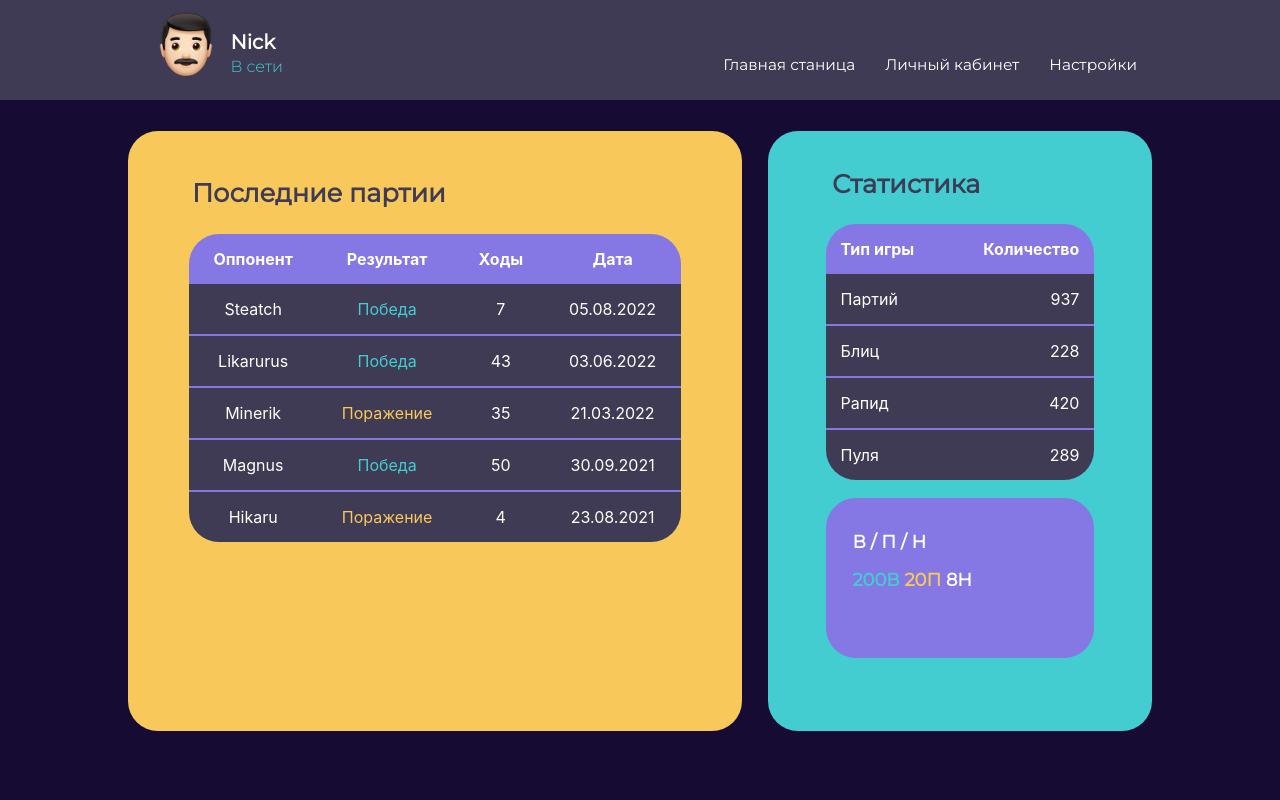
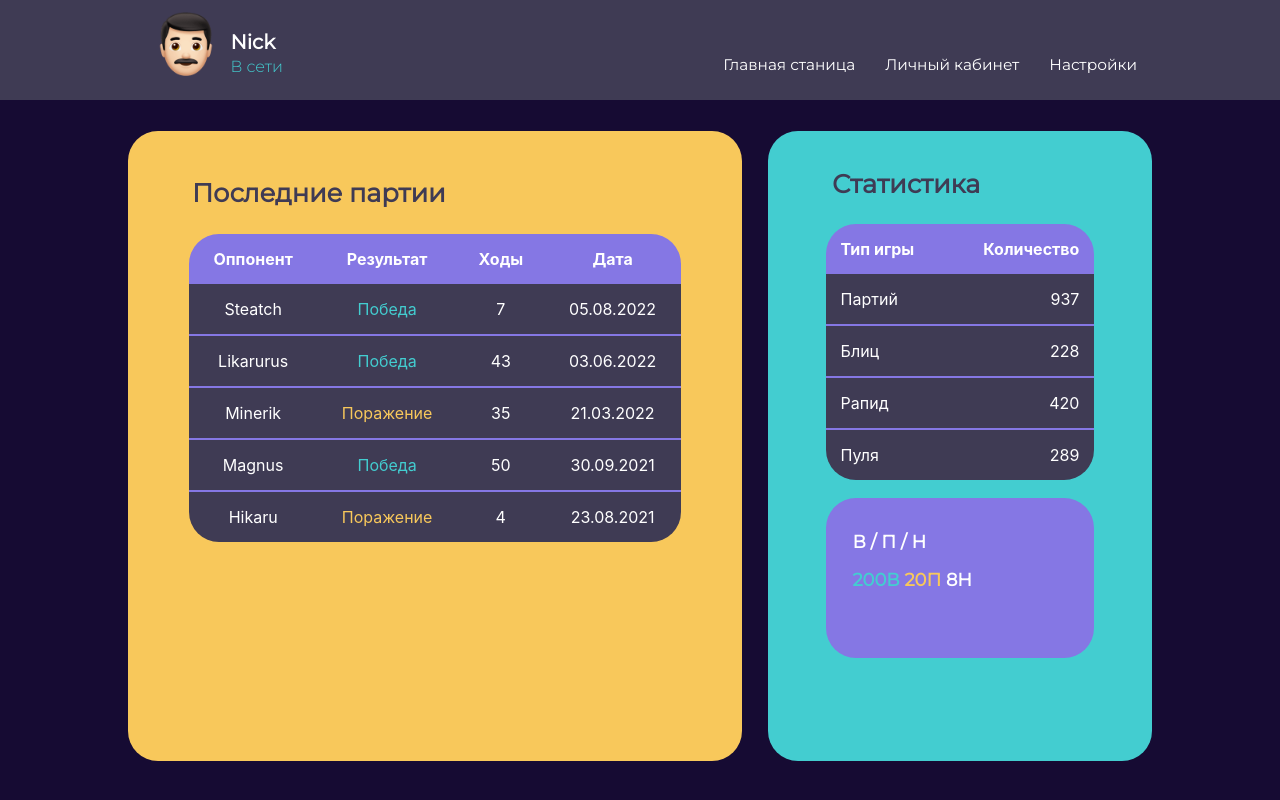
Before and after one commit to shk3t/ubershakmaty, a React (Create React App) app in the folder client/: page /main in a window 1280 px wide. Both pictures are taken after a click on the button "Таблица лидеров". Shown: the top 800 px of the page. Built offline with nearby package versions, Linux system fonts and the light colour scheme.

Commit message:
Update Statistic.module.css

```diff
--- a/client/src/styles/pages/Statistic.module.css
+++ b/client/src/styles/pages/Statistic.module.css
@@ -1,6 +1,6 @@
 .menu {
-	margin:0;
-	background-color:rgba(22, 11, 51, 1.0);
+    margin: 0;
+    background-color: rgba(22, 11, 51, 1.0);
     width: 100%;
     height: 130vh;
     position: relative;
@@ -8,22 +8,22 @@
 }
 
 .previousGamesInfo {
-	background-color:rgba(248, 200, 91, 1.0);
-	width:48%;
-	height:600px;
+    background-color: rgba(248, 200, 91, 1.0);
+    width: 48%;
+    height: 630px;
     position: absolute;
-	left:10%;
-	top:3%;
+    left: 10%;
+    top: 3%;
     border-radius: 30px 30px 30px 30px;
     display: block;
 }
 
 .statisticPanel {
-	background-color:rgba(67, 205, 208, 1.0);
-	width:30%;
-	height:600px;
-	position:absolute;
-	right:10%;
+    background-color: rgba(67, 205, 208, 1.0);
+    width: 30%;
+    height: 630px;
+    position: absolute;
+    right: 10%;
     top: 3%;
     border-radius: 30px 30px 30px 30px;
     display: block;
@@ -34,20 +34,20 @@
     padding-left: 5.0vw;
     padding-right: 10%;
     padding-top: 4%;
-    color:rgba(63, 59, 84, 1.0);
+    color: rgba(63, 59, 84, 1.0);
     font-family: Montserrat;
-    font-size: 2.0vw; /*32px;*/
+    font-size: 2.0vw;
     font-weight: 800;
     margin-bottom: 0;
     padding-bottom: 0;
 }
 
 table {
-	width: 80%; /* Ширина таблицы */
-    color: white; /* Цвет текста */
+    width: 80%;
+    color: white;
     border: 0px;
     border-spacing: 0px;
-	margin-left:10%;
+    margin-left: 10%;
     margin-top: 2.0vw;
     border-radius: 30px;
 }
@@ -56,53 +56,58 @@ td {
     text-align: center;
     background-color: rgba(63, 59, 84, 1.0);
     padding: 15px;
-	border-bottom:2px solid rgba(133, 119, 228, 1.0);
-
+    border-bottom: 2px solid rgba(133, 119, 228, 1.0);
 }
 
 th {
     background-color: rgba(133, 119, 228, 1.0);
     padding: 15px;
-	border-left:0px;
-	border-right:0px;
+    border-left: 0px;
+    border-right: 0px;
 }
 
 td {
-	border-left:0px;
-	border-right:0px;
+    border-left: 0px;
+    border-right: 0px;
 }
 
 tr:last-child td{
     border-bottom: 0px;
 }
+
 th:first-child {
     border-radius: 30px 0 0 0;
 }
+
 th:last-child {
-	border-radius:0 30px 0 0;
+    border-radius: 0 30px 0 0;
 }
+
 tr:last-child td:first-child{
     border-radius: 0 0 0 30px;
 }
+
 tr:last-child td:last-child{
     border-radius: 0 0 30px 0;
 }
 
 .winner {
-	color:rgba(67, 205, 208, 1.0);
+    color: rgba(67, 205, 208, 1.0);
 }
 
 .loser {
-	color:rgba(248, 200, 91, 1.0);
+    color: rgba(248, 200, 91, 1.0);
 }
 
 .gamesStatistic {
-	width:70%;
+    width: 70%;
     margin-left: 15%;
 }
+
 .gamesStatistic td:first-child, .gamesStatistic th:first-child {
     text-align: left;
 }
+
 .gamesStatistic td:last-child, .gamesStatistic th:last-child {
     text-align: right;
 }
@@ -110,22 +115,23 @@ tr:last-child td:last-child{
 .statisticGameMsg {
     padding-left: 10%;
     padding-right: 10%;
-    color:white;
+    color: white;
     font-family: Montserrat;
     font-size: 1.4vw;
     font-weight: 800;
 }
+
 .statisticGameMsg p {
     padding-top: 15%;
     padding-bottom: 0;
 }
+
 .panel {
-	background-color:rgba(133, 119, 228, 1.0);
-	width:70%;
-	height:160px;
+    background-color: rgba(133, 119, 228, 1.0);
+    width: 70%;
+    height: 160px;
     position: relative;
-	left:15%;
+    left: 15%;
     border-radius: 30px 30px 30px 30px;
     display: block;
-
 }
```
Lines whose indentation alone changed are shown as unchanged.
